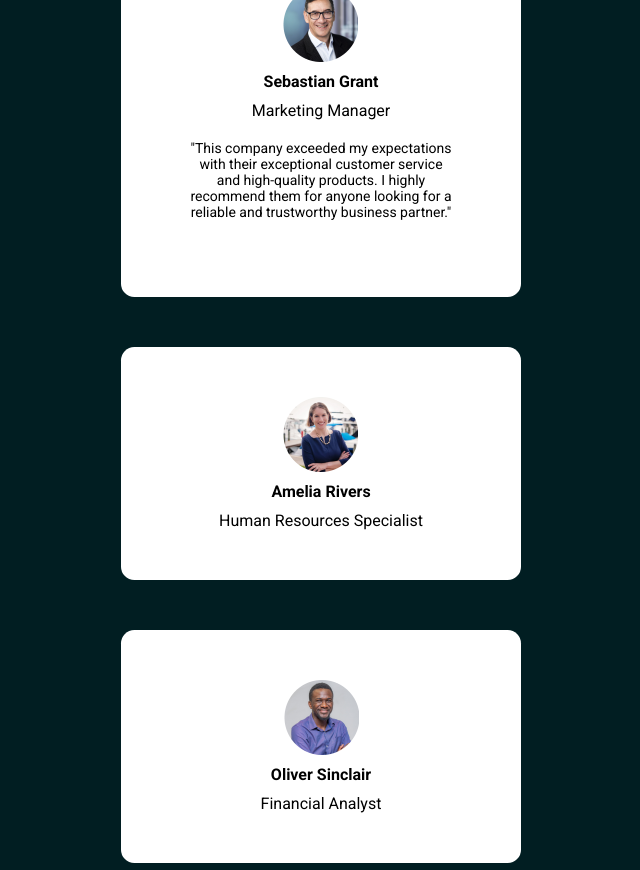
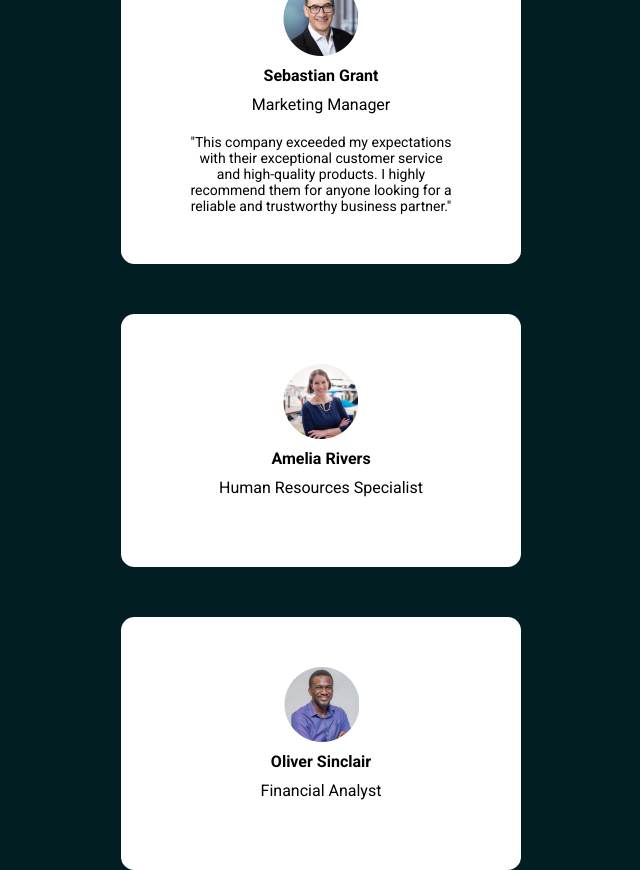
Before and after one commit to Aref-Akminasi/expanding-testimonials, a plain HTML site: page index.html in a window 1280 px wide. Both pictures are taken after a click on the element 640 px from the left and 117 px from the top of the page. Shown: the whole page, without its empty margins (319-959 px from the left). Drawn offline with Linux system fonts and the light colour scheme.

Commit message:
Fixed transition issues
Fixed fixed transition height
Fixed timing by adding a little bit of time between expanding cards

```diff
--- a/script.js
+++ b/script.js
@@ -6,7 +6,9 @@ cards.forEach((card) => {
       card.classList.remove('active');
     } else {
       closeCards();
-      card.classList.add('active');
+      setTimeout(() => {
+        card.classList.add('active');
+      }, 600);
     }
   });
 });
--- a/style.css
+++ b/style.css
@@ -16,7 +16,6 @@ body {
   align-items: center;
   justify-content: center;
   height: 100vh;
-  overflow: hidden;
   margin: 0;
   background-color: #011e22;
 }
@@ -50,8 +49,6 @@ body {
   width: 400px;
   padding: 50px 0 50px 0;
   border-radius: 10pt;
-  height: 233px;
-  transition: all 0.3s ease-in;
 }
 
 .card img {
@@ -78,16 +75,12 @@ body {
 .testimonial {
   max-width: 264px;
   margin-top: 20px;
-  height: 0;
+  max-height: 0;
   overflow: hidden;
-  transition: all 0.5s linear;
+  transition: max-height 0.3s ease-in;
 }
 
 .active .testimonial {
   display: block;
-  height: auto;
+  max-height: 300px;
 }
-
-.active {
-  height: 360px;
-}
```
